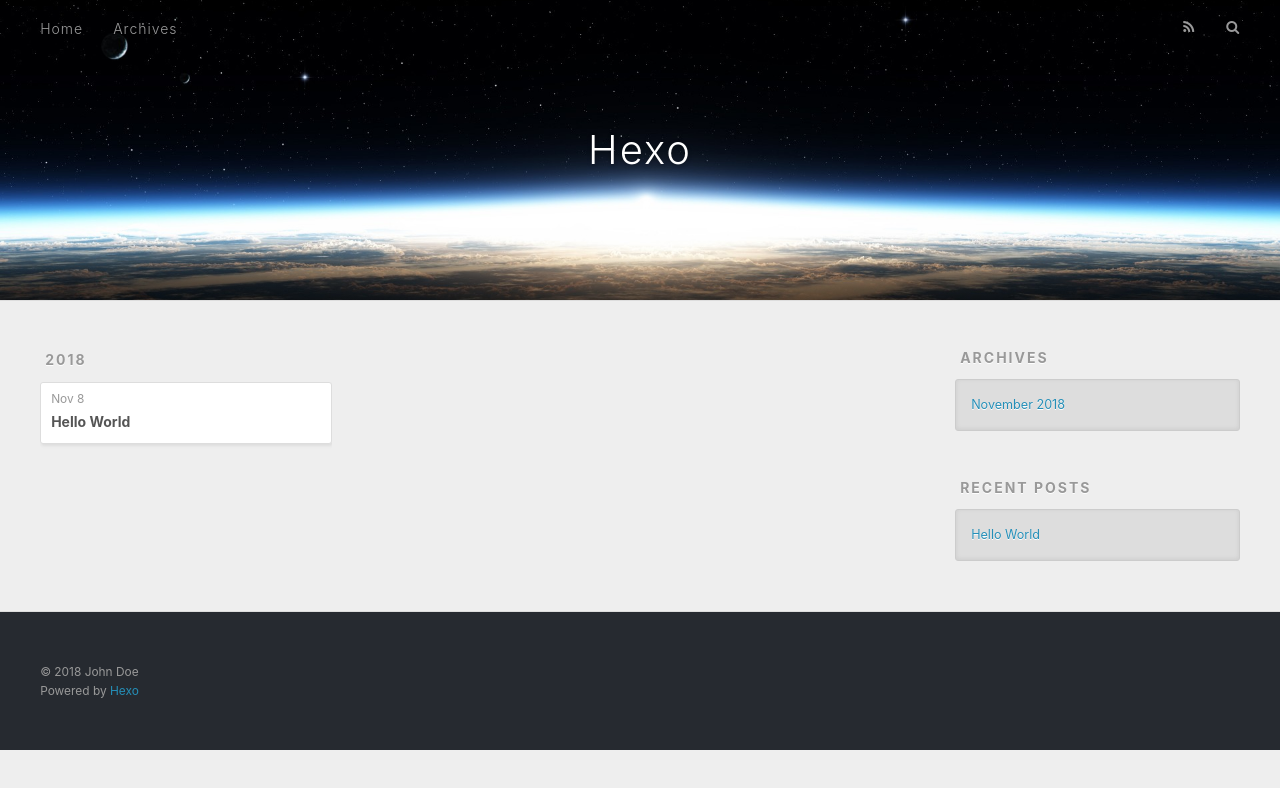
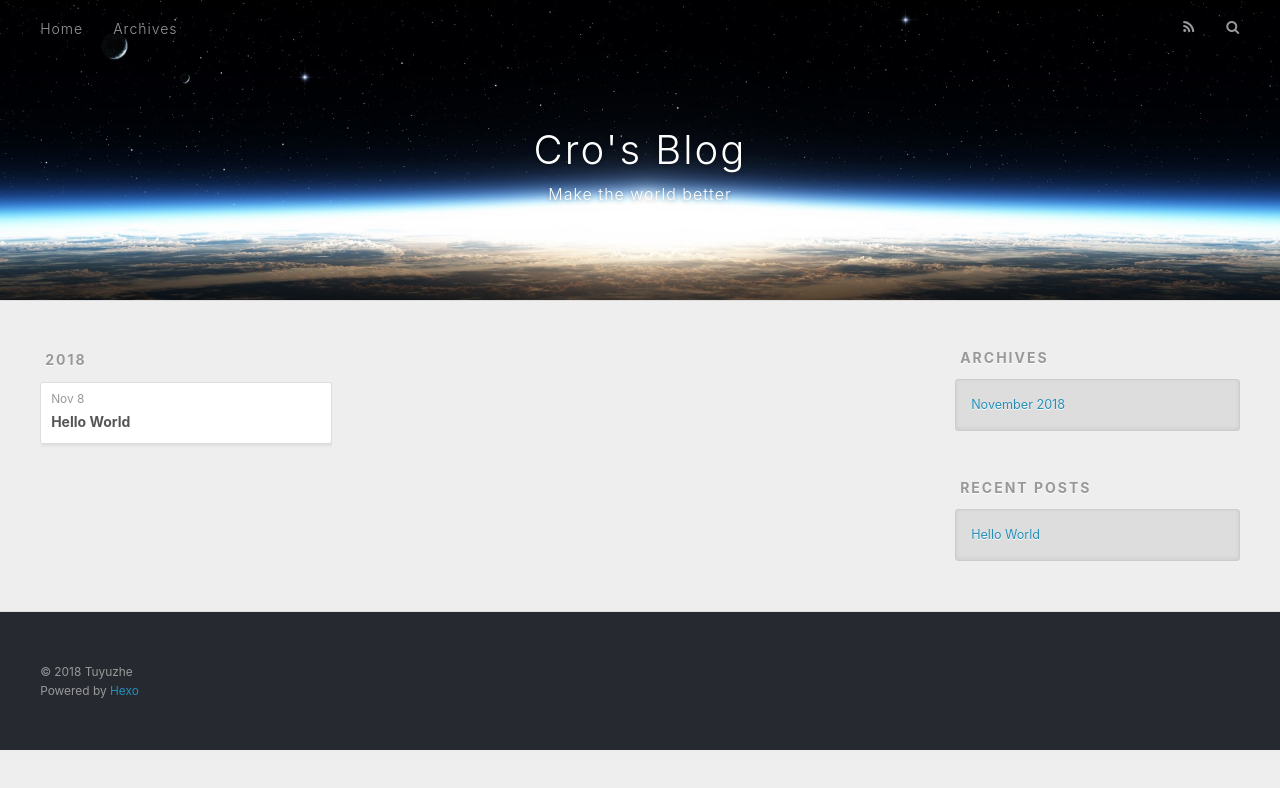
Before and after one commit to CroTuyuzhe/CroTuyuzhe.github.io, a plain HTML site: page archives/2018/11/index.html in a window 1280 px wide. Drawn offline with nearby package versions, Linux system fonts and the light colour scheme.

Commit message:
Site updated: 2018-11-08 21:22:48

```diff
--- a/archives/2018/11/index.html
+++ b/archives/2018/11/index.html
@@ -5,17 +5,20 @@
 
 
 
-  <title>Archives: 2018/11 | Hexo</title>
+  <title>Archives: 2018/11 | Cro&#39;s Blog</title>
   <meta name="viewport" content="width=device-width, initial-scale=1, maximum-scale=1">
-  <meta property="og:type" content="website">
-<meta property="og:title" content="Hexo">
+  <meta name="description" content="Belong to Tuyuzhe">
+<meta property="og:type" content="website">
+<meta property="og:title" content="Cro&#39;s Blog">
 <meta property="og:url" content="http://yoursite.com/archives/2018/11/index.html">
-<meta property="og:site_name" content="Hexo">
-<meta property="og:locale" content="default">
+<meta property="og:site_name" content="Cro&#39;s Blog">
+<meta property="og:description" content="Belong to Tuyuzhe">
+<meta property="og:locale" content="English">
 <meta name="twitter:card" content="summary">
-<meta name="twitter:title" content="Hexo">
+<meta name="twitter:title" content="Cro&#39;s Blog">
+<meta name="twitter:description" content="Belong to Tuyuzhe">
 
-    <link rel="alternate" href="/atom.xml" title="Hexo" type="application/atom+xml">
+    <link rel="alternate" href="/atom.xml" title="Cro&#39;s Blog" type="application/atom+xml">
 
 
     <link rel="icon" href="/favicon.png">
@@ -34,8 +37,12 @@
   <div id="header-outer" class="outer">
     <div id="header-title" class="inner">
       <h1 id="logo-wrap">
-        <a href="/" id="logo">Hexo</a>
+        <a href="/" id="logo">Cro&#39;s Blog</a>
       </h1>
+
+        <h2 id="subtitle-wrap">
+          <a href="/" id="subtitle">Make the world better</a>
+        </h2>
 
     </div>
     <div id="header-inner" class="inner">
@@ -139,7 +146,7 @@
 
   <div class="outer">
     <div id="footer-info" class="inner">
-      &copy; 2018 John Doe<br>
+      &copy; 2018 Tuyuzhe<br>
       Powered by <a href="http://hexo.io/" target="_blank">Hexo</a>
     </div>
   </div>
```
Also changed, not shown: 2018/11/08/hello-world/index.html (+11 -7 lines), archives/2018/index.html (+16 -9 lines), archives/index.html (+16 -9 lines), index.html (+17 -10 lines).
